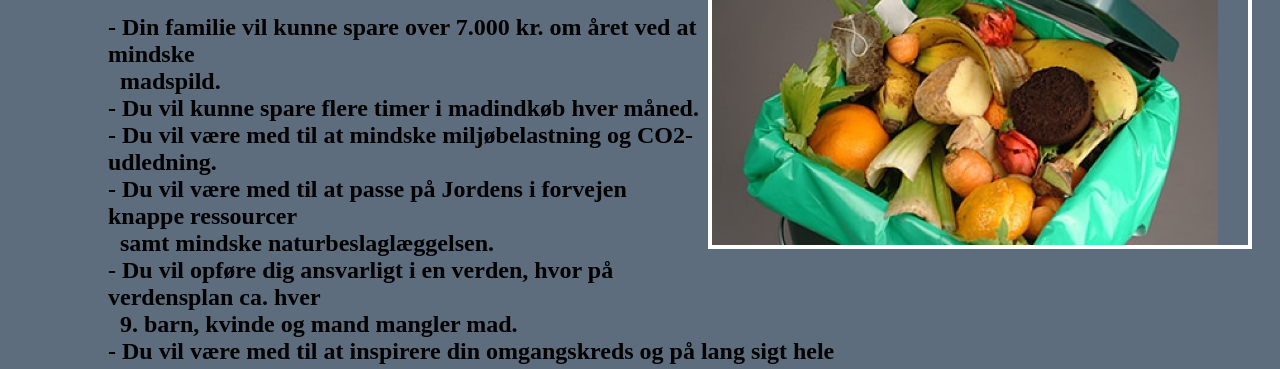
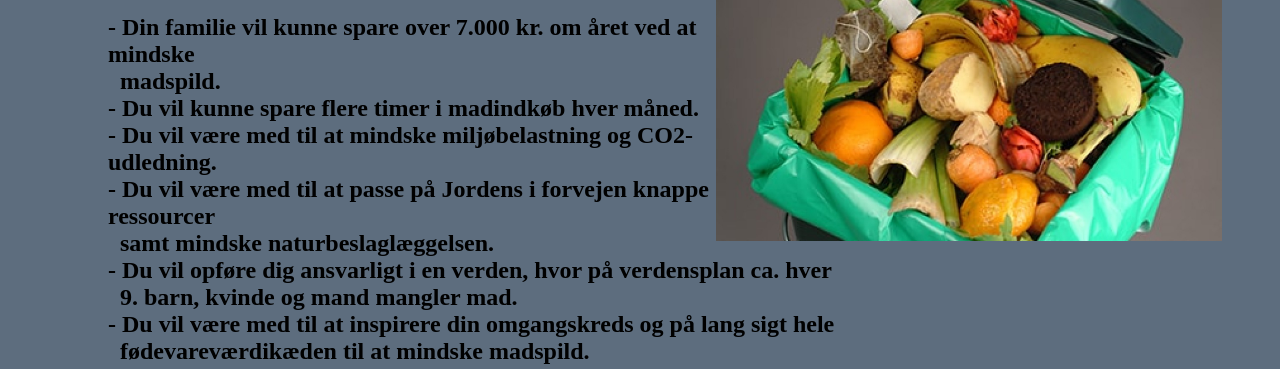
Before and after one commit to SimonGotfred/Projekt1_Gruppe7, a website built with webpack: page html/HomePage.html in a window 1280 px wide. Shown: the part 218-587 px from the top of the page. Built offline with nearby package versions, Linux system fonts and the light colour scheme.

Commit message:
no border

```diff
--- a/html/HomePage.html
+++ b/html/HomePage.html
@@ -14,7 +14,6 @@
   .image-right {
     float: right;
     margin: 15px 20px 10px 0px;
-    border: solid 4px #fff;
   }
   .afterImage {
     clear: right;
```
